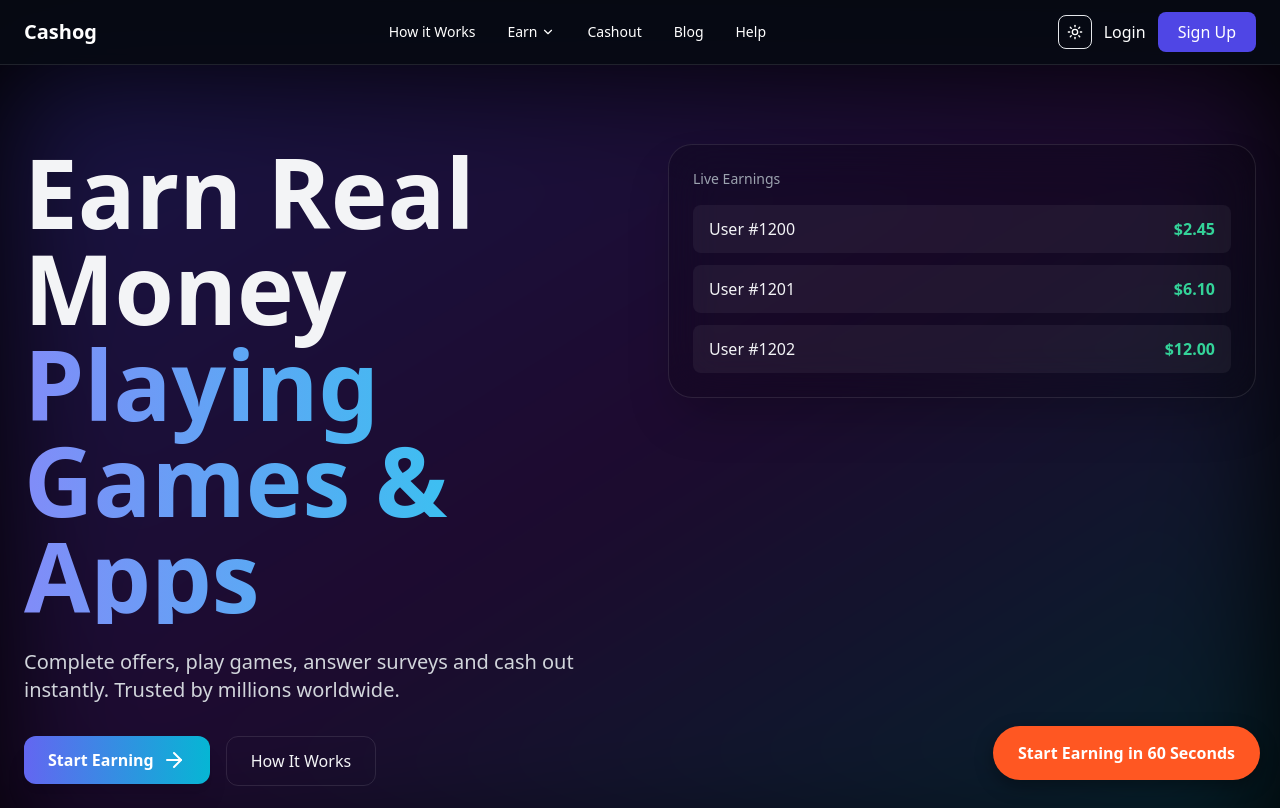
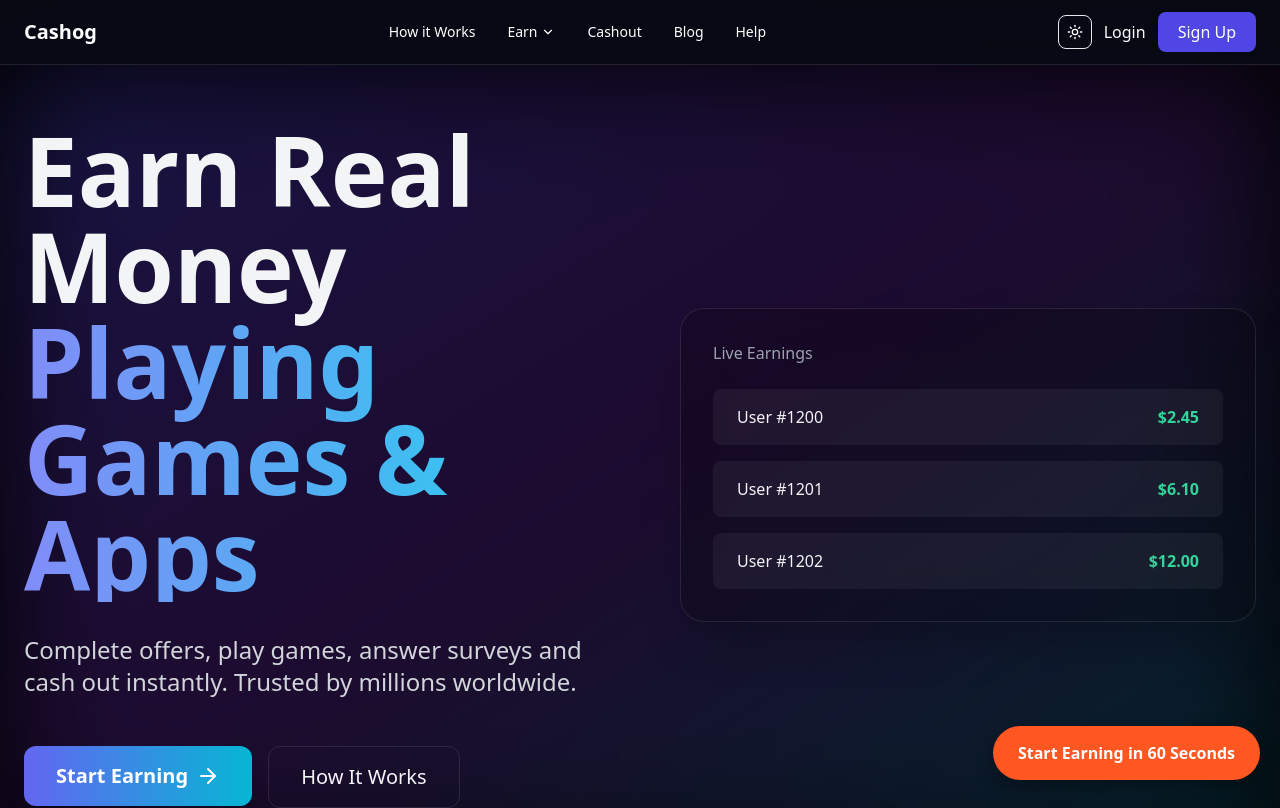
Before and after one commit to tool63/cashin, a Next.js app: page / in a window 1280 px wide. Shown: the top 808 px of the page. Built offline with nearby package versions, Linux system fonts and the light colour scheme.

Commit message:
Update page.tsx

```diff
--- a/app/page.tsx
+++ b/app/page.tsx
@@ -19,14 +19,14 @@ const fadeUp = {
 
 export default function Home() {
   const earningOptions = [
-    ["🧠", "Surveys", "/surveys"],        // Survey card first
+    ["🧠", "Surveys", "/surveys"],
     ["📱", "App Installs", "/app-installs"],
     ["🎮", "Playing Games", "/play-games"],
     ["📺", "Watching Videos", "/watch-videos"],
     ["⛏️", "Mining Rewards", "/mining-rewards"],
     ["✅", "Completing Offers", "/complete-offers"],
-    ["🧩", "Offerwall", "/offerwall"],    // Offerwall stays in original position
-    ["📋", "Surveywall", "/surveywall"],  // Surveywall moved below Offerwall
+    ["🧩", "Offerwall", "/offerwall"],
+    ["📋", "Surveywall", "/surveywall"],
     ["🎬", "Watching Ads", "/watch-ads"],
     ["🛠️", "Micro Tasks", "/micro-tasks"],
     ["🎁", "Free Trials", "/complete-free-trials"],
@@ -43,14 +43,17 @@ export default function Home() {
     <main className="transition-colors duration-300">
       {/* HERO */}
       <section className="relative min-h-screen flex items-center">
+        {/* BG Gradient */}
         <div className="absolute inset-0 bg-gradient-to-br from-indigo-600/30 via-purple-600/20 to-cyan-500/20 blur-3xl" />
 
-        <div className="relative z-10 max-w-7xl mx-auto px-6 grid lg:grid-cols-2 gap-14 text-gray-900 dark:text-gray-100">
-          <motion.div initial="hidden" animate="visible" className="space-y-6">
+        <div className="relative z-10 max-w-[1400px] mx-auto px-6 w-full grid lg:grid-cols-2 gap-20 items-center text-gray-900 dark:text-gray-100">
+
+          {/* LEFT: HERO TEXT */}
+          <motion.div initial="hidden" animate="visible" className="space-y-8">
             <motion.h1
               variants={fadeUp}
               custom={1}
-              className="text-5xl md:text-7xl lg:text-8xl font-extrabold leading-tight"
+              className="text-5xl sm:text-6xl md:text-7xl lg:text-8xl font-extrabold leading-tight"
             >
               Earn Real Money
               <span className="block bg-gradient-to-r from-indigo-400 to-cyan-400 bg-clip-text text-transparent">
@@ -61,19 +64,18 @@ export default function Home() {
             <motion.p
               variants={fadeUp}
               custom={2}
-              className="text-lg md:text-xl text-gray-600 dark:text-gray-300 max-w-xl"
+              className="text-lg sm:text-xl md:text-2xl text-gray-600 dark:text-gray-300 max-w-3xl"
             >
-              Complete offers, play games, answer surveys and cash out instantly.
-              Trusted by millions worldwide.
+              Complete offers, play games, answer surveys and cash out instantly. Trusted by millions worldwide.
             </motion.p>
 
-            {/* UPDATED: Buttons as Links */}
-            <motion.div variants={fadeUp} custom={3} className="flex flex-col sm:flex-row gap-4 pt-2">
+            {/* Buttons */}
+            <motion.div variants={fadeUp} custom={3} className="flex flex-col sm:flex-row gap-4 pt-4">
               <Link href="/start-earning" passHref>
                 <motion.a
-                  whileHover={{ scale: 1.04 }}
+                  whileHover={{ scale: 1.05 }}
                   whileTap={{ scale: 0.97 }}
-                  className="group flex items-center justify-center gap-2 bg-gradient-to-r from-indigo-500 to-cyan-500 px-6 py-3 rounded-xl font-semibold shadow-xl text-white"
+                  className="group flex items-center justify-center gap-2 bg-gradient-to-r from-indigo-500 to-cyan-500 px-8 py-4 rounded-xl font-semibold shadow-xl text-white text-lg sm:text-xl"
                 >
                   Start Earning
                   <ArrowRight className="group-hover:translate-x-1 transition" />
@@ -83,7 +85,7 @@ export default function Home() {
               <Link href="/how-it-works" passHref>
                 <motion.a
                   whileHover={{ scale: 1.03 }}
-                  className="flex justify-center px-6 py-3 rounded-xl border border-black/10 dark:border-white/10 hover:bg-black/5 dark:hover:bg-white/10 transition text-gray-900 dark:text-gray-100"
+                  className="flex justify-center px-8 py-4 rounded-xl border border-black/10 dark:border-white/10 hover:bg-black/5 dark:hover:bg-white/10 transition text-gray-900 dark:text-gray-100 text-lg sm:text-xl"
                 >
                   How It Works
                 </motion.a>
@@ -91,14 +93,14 @@ export default function Home() {
             </motion.div>
           </motion.div>
 
-          {/* RIGHT – LIVE CARD */}
+          {/* RIGHT: LIVE EARNINGS */}
           <motion.div initial={{ opacity: 0, y: 40 }} animate={{ opacity: 1, y: 0 }} transition={{ delay: 0.4, duration: 0.7 }} className="relative">
-            <motion.div animate={{ y: [0, -6, 0] }} transition={{ repeat: Infinity, duration: 6, ease: "easeInOut" }} className="relative bg-white/5 dark:bg-black/20 border border-black/10 dark:border-white/10 rounded-3xl p-6 backdrop-blur-xl shadow-2xl">
-              <p className="text-sm text-gray-500 dark:text-gray-400 mb-4">Live Earnings</p>
+            <motion.div animate={{ y: [0, -6, 0] }} transition={{ repeat: Infinity, duration: 6, ease: "easeInOut" }} className="relative bg-white/5 dark:bg-black/20 border border-black/10 dark:border-white/10 rounded-3xl p-8 backdrop-blur-xl shadow-2xl min-w-[320px]">
+              <p className="text-sm md:text-base text-gray-500 dark:text-gray-400 mb-6">Live Earnings</p>
 
-              <div className="space-y-3">
+              <div className="space-y-4">
                 {["$2.45", "$6.10", "$12.00"].map((amt, i) => (
-                  <motion.div key={i} whileHover={{ scale: 1.02 }} className="flex justify-between bg-black/10 dark:bg-white/5 rounded-lg px-4 py-3 text-gray-900 dark:text-gray-100">
+                  <motion.div key={i} whileHover={{ scale: 1.02 }} className="flex justify-between bg-black/10 dark:bg-white/5 rounded-lg px-6 py-4 text-gray-900 dark:text-gray-100 font-medium">
                     <span>User #{1200 + i}</span>
                     <span className="text-emerald-400 font-semibold">{amt}</span>
                   </motion.div>
@@ -106,6 +108,7 @@ export default function Home() {
               </div>
             </motion.div>
           </motion.div>
+
         </div>
       </section>
 
```
